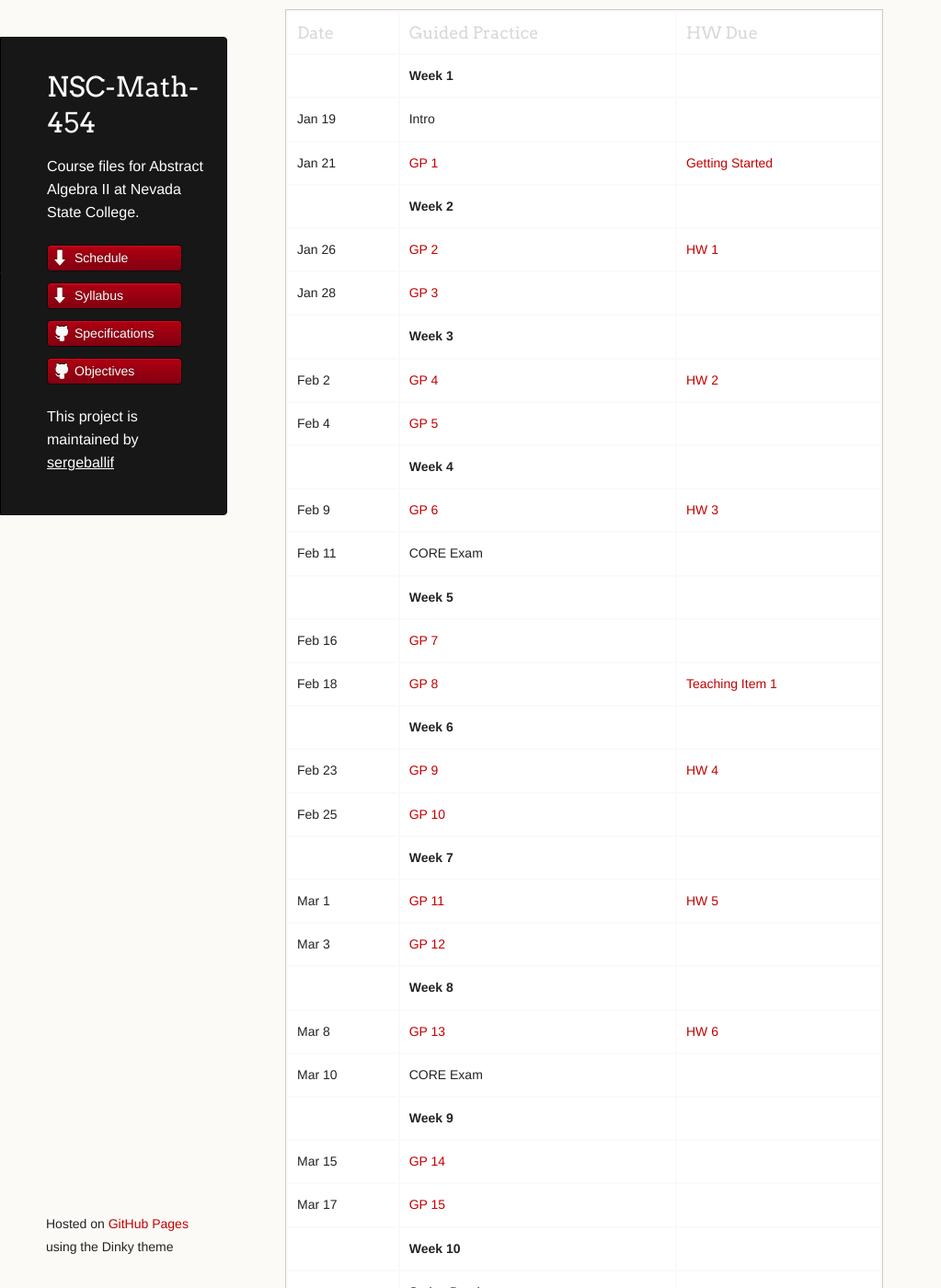
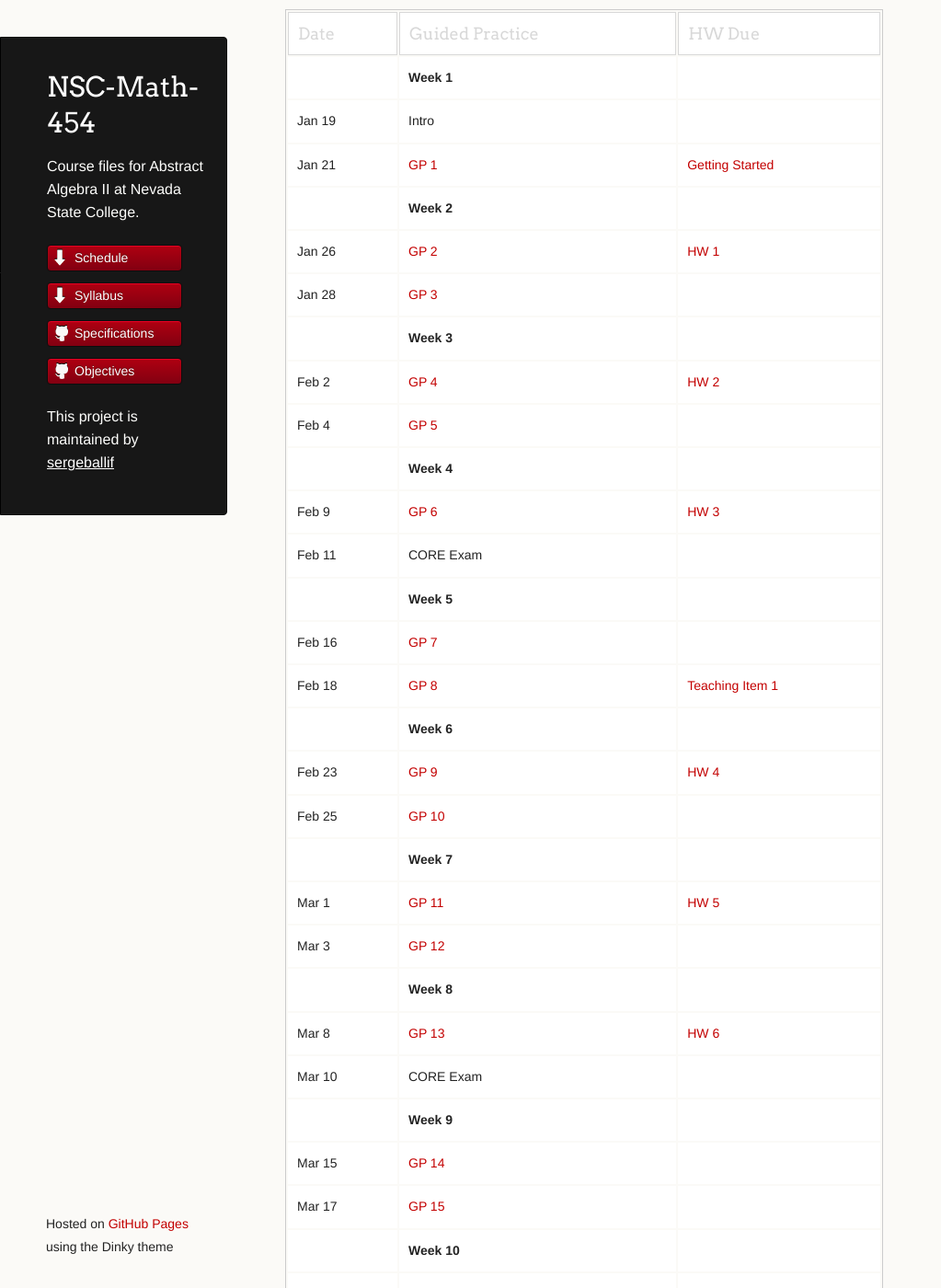
Before and after one commit to AaronWongNSC/MATH-454, a Jekyll site: the page built from index.md, in a window 1280 px wide and 1400 px high. Shown: the whole window at 92% size, without its empty margins (0-1023 px from the left). Built offline with Jekyll 4.4.1, drawn with Linux system fonts in a browser that asks for light colours.

Commit message:
Update styles.css

```diff
--- a/stylesheets/styles.css
+++ b/stylesheets/styles.css
@@ -198,6 +198,7 @@ th {
   padding: 10px;
   background: #FFFFFF;
   color: #D8D8D8;
+  border: 1px solid #D8D8D8;
  }
 
 td {
```
